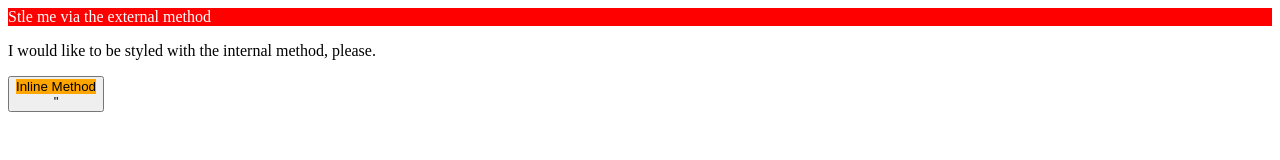
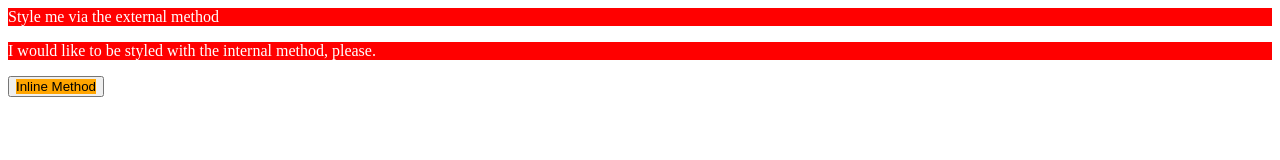
Before and after one commit to jdarhun/css-foundations-01, a plain HTML site: page project/style.html in a window 1280 px wide. Drawn offline with Linux system fonts and the light colour scheme.

Commit message:
update style.html

```diff
--- a/project/style.html
+++ b/project/style.html
@@ -1,15 +1,15 @@
 <head>
     <link rel="stylesheet" href="./style.css">
     <style>
-        div {
+        p {
             color: White;
             background-color: red;
         }
     </style>
 </head>
 
-<div>Stle me via the external method</div>
+<div>Style me via the external method</div>
 <p>I would like to be styled with the internal method, please.</p>
 <button>
-    <div style="color: black; background-color: orange;">Inline Method</div>"
+    <div style="color: black; background-color: orange;">Inline Method</div>
 </button>
```
